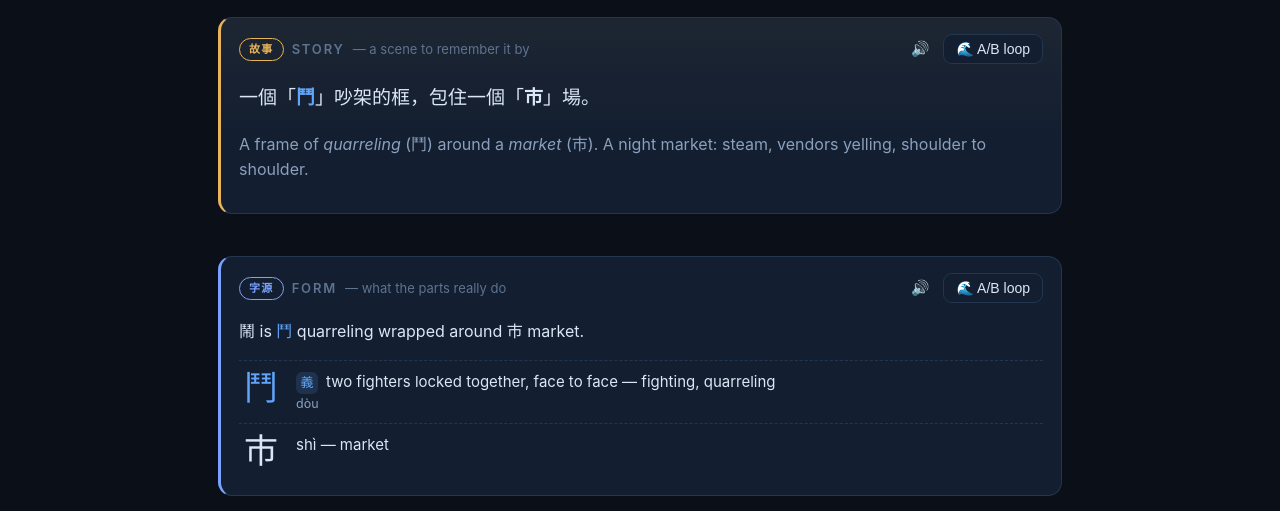
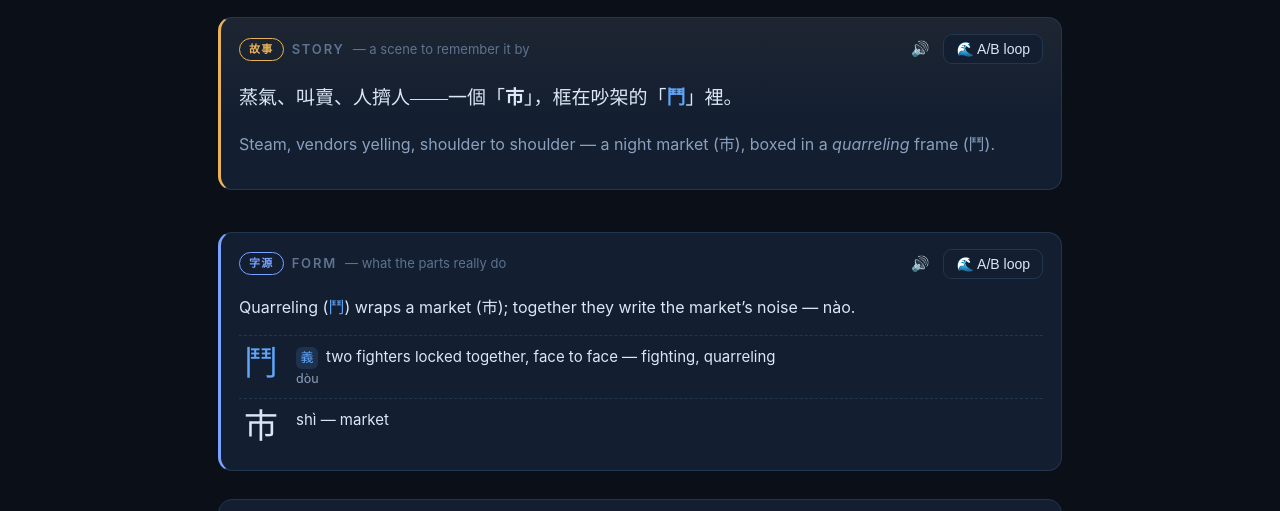
Before and after one commit to Logos52/tsumugu-wiki, a plain HTML site: page quartz/static/dict-demo/nao.html in a window 1280 px wide. Shown: the part 250-761 px from the top of the page. Drawn offline with Linux system fonts and the light colour scheme.

Commit message:
dict-demo: sync 鬧/射 form+story text to 2026-06-11 style pass (corpus = source of truth)

```diff
--- a/quartz/static/dict-demo/nao.html
+++ b/quartz/static/dict-demo/nao.html
@@ -41,14 +41,14 @@
     <section class="sec card-story" data-d="1" data-study data-speak data-audio="audio/nao-story.mp3" data-say="一個夜市：蒸氣、叫賣聲、人擠人。吵架的鬥，包住一個市。">
       <h2><span class="tagchip story">故事</span> STORY <span style="text-transform:none;letter-spacing:0;color:var(--faint);font-weight:400">— a scene to remember it by</span> <button class="play">🔊</button> <button class="btn swave">🌊 A/B loop</button></h2>
       <div class="wavebox" style="margin-left:0"><div class="wv"></div><div style="display:flex;gap:8px;margin-top:6px"><button class="btn wplay">▶</button><button class="btn wloop">🔁 loop</button><button class="btn wspeed">1×</button></div><div class="hint">Drag on the waveform to select a slice, then 🔁 to drill it.</div></div>
-      <p class="zhline">一個「<strong style="color:var(--meaning)">鬥</strong>」吵架的框，包住一個「<strong>市</strong>」場。</p>
-      <p style="color:var(--dim)">A frame of <em>quarreling</em> (鬥) around a <em>market</em> (市). A night market: steam, vendors yelling, shoulder to shoulder.</p>
+      <p class="zhline">蒸氣、叫賣、人擠人——一個「<strong>市</strong>」，框在吵架的「<strong style="color:var(--meaning)">鬥</strong>」裡。</p>
+      <p style="color:var(--dim)">Steam, vendors yelling, shoulder to shoulder — a night market (市), boxed in a <em>quarreling</em> frame (鬥).</p>
     </section>
 
     <section class="sec card-origin" data-d="1" data-study data-speak data-audio="audio/nao-origin.mp3" data-say="鬧，外面是鬥，吵架的鬥，裡面是市。">
       <h2><span class="tagchip origin">字源</span> FORM <span style="text-transform:none;letter-spacing:0;color:var(--faint);font-weight:400">— what the parts really do</span> <button class="play">🔊</button> <button class="btn swave">🌊 A/B loop</button></h2>
       <div class="wavebox" style="margin-left:0"><div class="wv"></div><div style="display:flex;gap:8px;margin-top:6px"><button class="btn wplay">▶</button><button class="btn wloop">🔁 loop</button><button class="btn wspeed">1×</button></div><div class="hint">Drag on the waveform to select a slice, then 🔁 to drill it.</div></div>
-      <p>鬧 is <span style="color:var(--meaning)">鬥</span> quarreling wrapped around 市 market.</p>
+      <p>Quarreling (<span style="color:var(--meaning)">鬥</span>) wraps a market (市); together they write the market’s noise — nào.</p>
       <div class="comp meaning">
         <div class="cg">鬥</div>
         <div class="fn"><span class="rb meaning">義</span>two fighters locked together, face to face — fighting, quarreling<small>dòu</small></div>
```
Also changed, not shown: quartz/static/dict-demo/she.html (+2 -2 lines).
